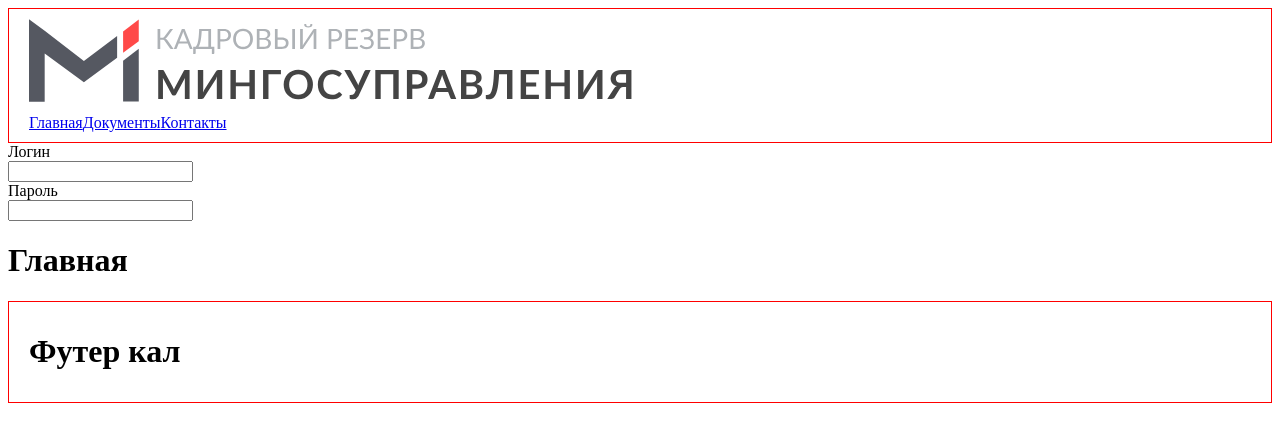
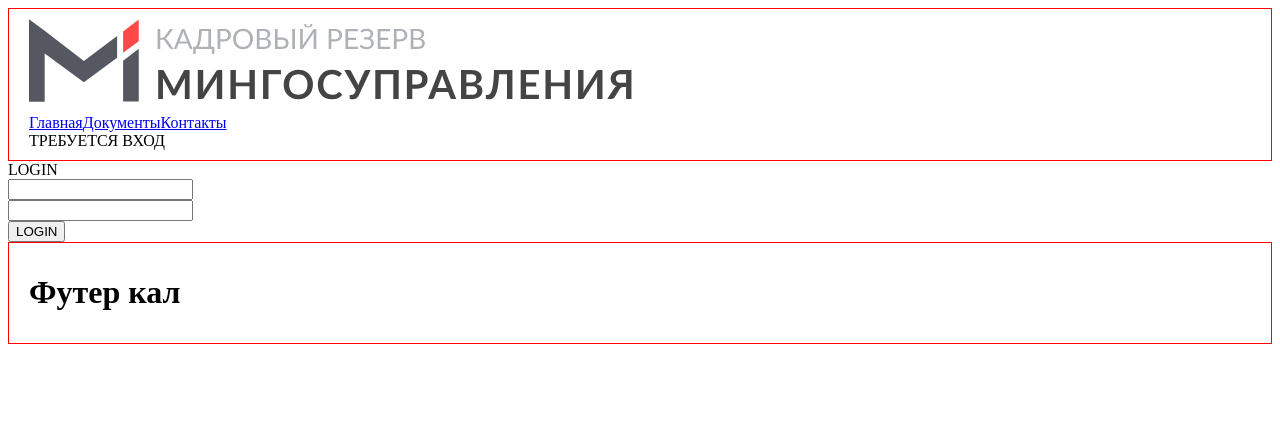
Before and after one commit to doesnt1matter/mingos, a React (Create React App) app: page / in a window 1280 px wide. Shown: the top 442 px of the page. Built offline with nearby package versions, Linux system fonts and the light colour scheme.

Commit message:
add axios, mobx

```diff
--- a/package.json
+++ b/package.json
@@ -6,6 +6,9 @@
     "@testing-library/jest-dom": "^5.17.0",
     "@testing-library/react": "^13.4.0",
     "@testing-library/user-event": "^13.5.0",
+    "axios": "^1.6.2",
+    "mobx": "^6.12.0",
+    "mobx-react-lite": "^4.0.5",
     "react": "^18.2.0",
     "react-dom": "^18.2.0",
     "react-router-dom": "^6.17.0",
--- a/src/App.jsx
+++ b/src/App.jsx
@@ -1,24 +1,27 @@
-import {React, useState} from 'react'
-import {Header, Input, Footer} from "./components";
-import {Routes, Route} from "react-router-dom";
+import React from 'react'
+import { Header, Footer, AuthForm } from "./components";
+import { Routes, Route } from "react-router-dom";
+
+import UserStore from "./store/UserStore.js";
 
 function App() {
-  const [form, setForm] = useState({login: "", password: ""});
-  console.log(form);
 
   return (
     <div className="app">
       <Header />
 
-      <Input label="Логин" type="text" name="login" form={form} setForm={setForm}/>
-      <Input label="Пароль" type="text" name="password" maxLength={10} form={form} setForm={setForm}/>
-
-      <Routes>
-        <Route path="/" element={<h1>Главная</h1>}/>
-        <Route path="/documents" element={<h1>Документы</h1>}/>
-        <Route path="/contacts" element={<h1>Контакты</h1>}/>
-      </Routes>
-
+      {UserStore.isAuth
+      ?
+        <Routes>
+          <Route path="/" element={<h1>Главная</h1>} />
+          <Route path="/documents" element={<h1>Документы</h1>} />
+          <Route path="/contacts" element={<h1>Контакты</h1>} />
+        </Routes>
+        :
+        <Routes>
+          <Route path="/" element={<AuthForm />} />
+        </Routes>
+      }
       <Footer />
     </div>
   );
--- /dev/null
+++ b/src/axios/axios.js
@@ -0,0 +1,32 @@
+import axios from "axios";
+
+//ENDPOINTS
+export const serverURL = "http://localhost:5000"
+export const endpoints = {
+    auth: {
+        registration: serverURL + "/auth/registration",
+        login: serverURL + "/auth/login",
+        logout: serverURL + "/auth/logout",
+        refresh: serverURL + "/auth/refresh"
+    },
+    user: {
+        all: serverURL + "/user/all",
+        update: serverURL + "/user/update",
+        updatePassword: serverURL + "/user/update-password",
+        delete: serverURL + "/user/delete"
+    }
+}
+
+//AXIOS INSTANCE
+const axiosInstance = axios.create({
+    withCredentials: true,
+    baseURL: serverURL
+})
+
+//INTERCEPTORS
+axiosInstance.interceptors.request.use((config) => {
+    config.headers.Authorization = `Bearer ${localStorage.getItem("access_token")}`;
+    return config;
+})
+
+export default axiosInstance;
--- /dev/null
+++ b/src/components/AuthForm.jsx
@@ -0,0 +1,20 @@
+import React, { useState } from 'react'
+
+import {Input} from "./"
+
+import UserStore from "../store/UserStore.js";
+
+const AuthForm = () => {
+    const [form, setForm] = useState({});
+
+    return (
+        <div>
+            <div>LOGIN</div>
+            <Input name="login" type="text" form={form} setForm={setForm}/>
+            <Input name="password" type="text" form={form} setForm={setForm}/>
+            <button onClick={() => UserStore.login(form.login, form.password)}>LOGIN</button>
+        </div>
+    )
+}
+
+export default AuthForm
--- a/src/components/Header.jsx
+++ b/src/components/Header.jsx
@@ -3,6 +3,9 @@ import React from "react";
 import logo from "../img/LOGO.svg";
 
 import {Link} from "react-router-dom";
+
+import UserStore from "../store/UserStore";
+import { observer } from "mobx-react-lite";
 
 const Header = () => {
   return (
@@ -17,9 +20,11 @@ const Header = () => {
               <Link to={"/documents"}>Документы</Link>
               <Link to={"/contacts"}>Контакты</Link>
             </div>
+
+            <div>{UserStore.isAuth ? UserStore.user.email : "ТРЕБУЕТСЯ ВХОД"}</div>
         </div>
     </div>
   )
 }
 
-export default Header
+export default observer(Header);
--- a/src/components/index.js
+++ b/src/components/index.js
@@ -1,3 +1,4 @@
 export {default as Header} from "./Header.jsx";
 export {default as Footer} from "./Footer.jsx";
 export {default as Input} from "./Input.jsx";
+export {default as AuthForm} from "./AuthForm.jsx";
--- a/src/index.js
+++ b/src/index.js
@@ -1,7 +1,7 @@
 import React from 'react';
+import { BrowserRouter } from "react-router-dom";
 import ReactDOM from 'react-dom/client';
 import App from './App.jsx';
-import { BrowserRouter } from "react-router-dom";
 
 import "./styles/index.scss";
 
--- /dev/null
+++ b/src/services/UserService.js
@@ -0,0 +1,10 @@
+import axiosInstance, {endpoints} from "../axios/axios";
+
+export default class UserService {
+    static async login(login, password) {
+        return await axiosInstance.post(endpoints.auth.login, {login, password});
+    }
+
+    static async logout() {
+    }
+}
--- /dev/null
+++ b/src/store/UserStore.js
@@ -0,0 +1,32 @@
+import { makeAutoObservable } from "mobx";
+import UserService from "../services/UserService";
+
+class UserStore {
+    user = null;
+    setUser(userDTO) {
+        this.user = userDTO;
+    }
+
+    isAuth = false;
+    setAuth(value) {
+        this.isAuth = value;
+    }
+
+    async login(login, password) {
+        try {
+            const result = await UserService.login(login, password);
+            localStorage.setItem("access_token", result.data.tokens.access);
+
+            this.setUser(result.data.user)
+            this.setAuth(true)
+        } catch (error) {
+            console.log(`STATUS: ${error.response.status}, MESSAGE: ${error.message}`);
+        }
+    }
+
+    constructor() {
+        makeAutoObservable(this);
+    }
+}
+const store = new UserStore()
+export default store;
```
Also changed, not shown: 1 other file (tests, documents, lock files or other folders).
